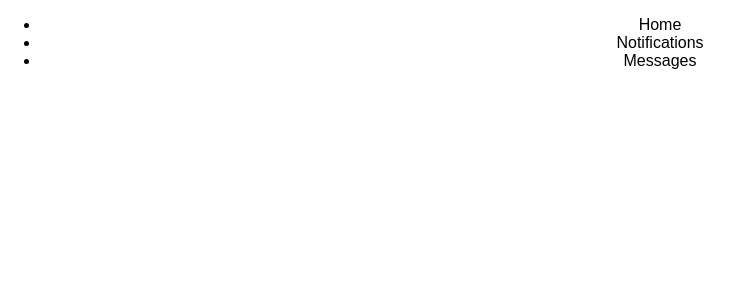
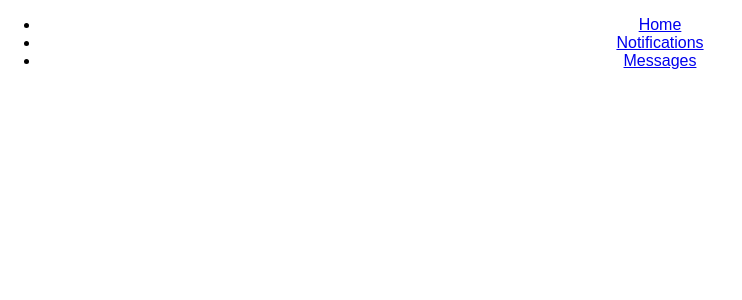
Before and after one commit to SeanningTatum/twitter-clone, a React (Create React App) app: page /home in a window 1280 px wide. Shown: the top 300 px of the page, without its empty margins (0-742 px from the left). Built offline with nearby package versions, Linux system fonts and the light colour scheme; the HTML template or start-up script is replaced by a standard one.

Commit message:
Changed a to NavLink and added profile card content

```diff
--- a/src/components/Navigation/NavigationItems/NavigationItem/NavigationItem.js
+++ b/src/components/Navigation/NavigationItems/NavigationItem/NavigationItem.js
@@ -1,10 +1,14 @@
 import React from 'react';
 import PropTypes from 'prop-types';
+import { NavLink } from 'react-router-dom';
 
 const navigationItem = (props) => {
   return (
     <li className="nav-item">
-      <a className="nav-link">{props.name}</a>
+      <NavLink
+        to={props.name.toLowerCase()}
+        className="nav-link"
+        activeClassName='active'>{props.name}</NavLink>
     </li>
   )
 }
```
Also changed, not shown: src/components/Home/ProfileCard/ProfileCard.js (+15 -0 lines).
